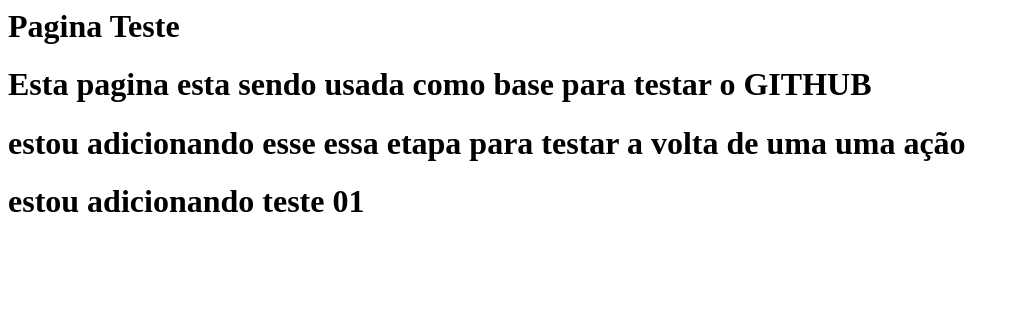
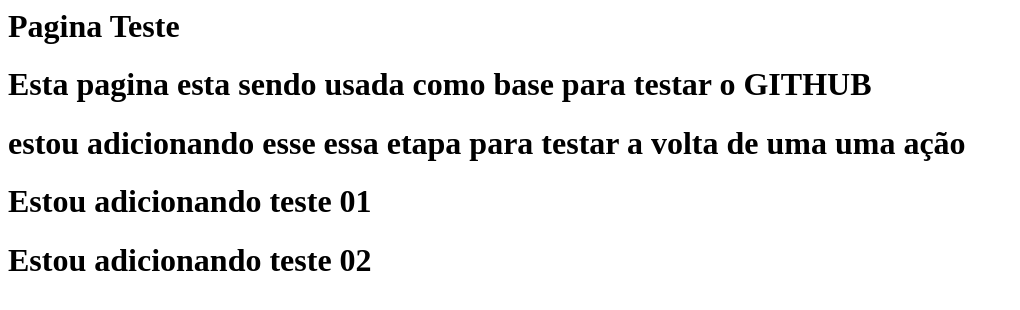
Before and after one commit to cesarrrs/cesarrs-cs-github, a plain HTML site: page index.html in a window 1280 px wide. Shown: the whole page, without its empty margins (0-1020 px from the left). Drawn offline with Linux system fonts and the light colour scheme.

Commit message:
alterado index.html  adicionando teste 02

```diff
--- a/index.html
+++ b/index.html
@@ -12,8 +12,9 @@
 
 <h1>estou adicionando esse essa etapa para testar a volta de uma uma ação </h1>
 
-<h1>estou adicionando teste 01 </h1>
+<h1>Estou adicionando teste 01 </h1>
 
+<h1>Estou adicionando teste 02 </h1>
 
 
 
```
